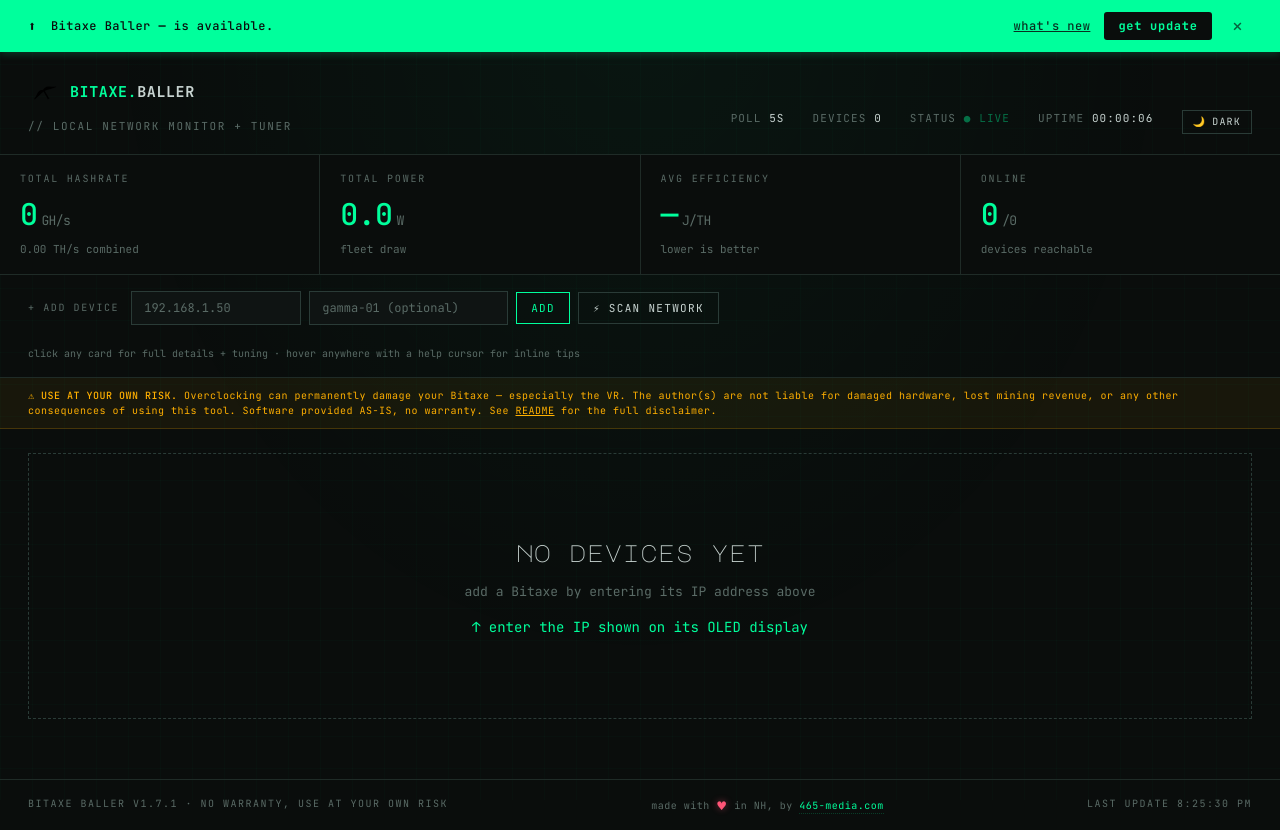
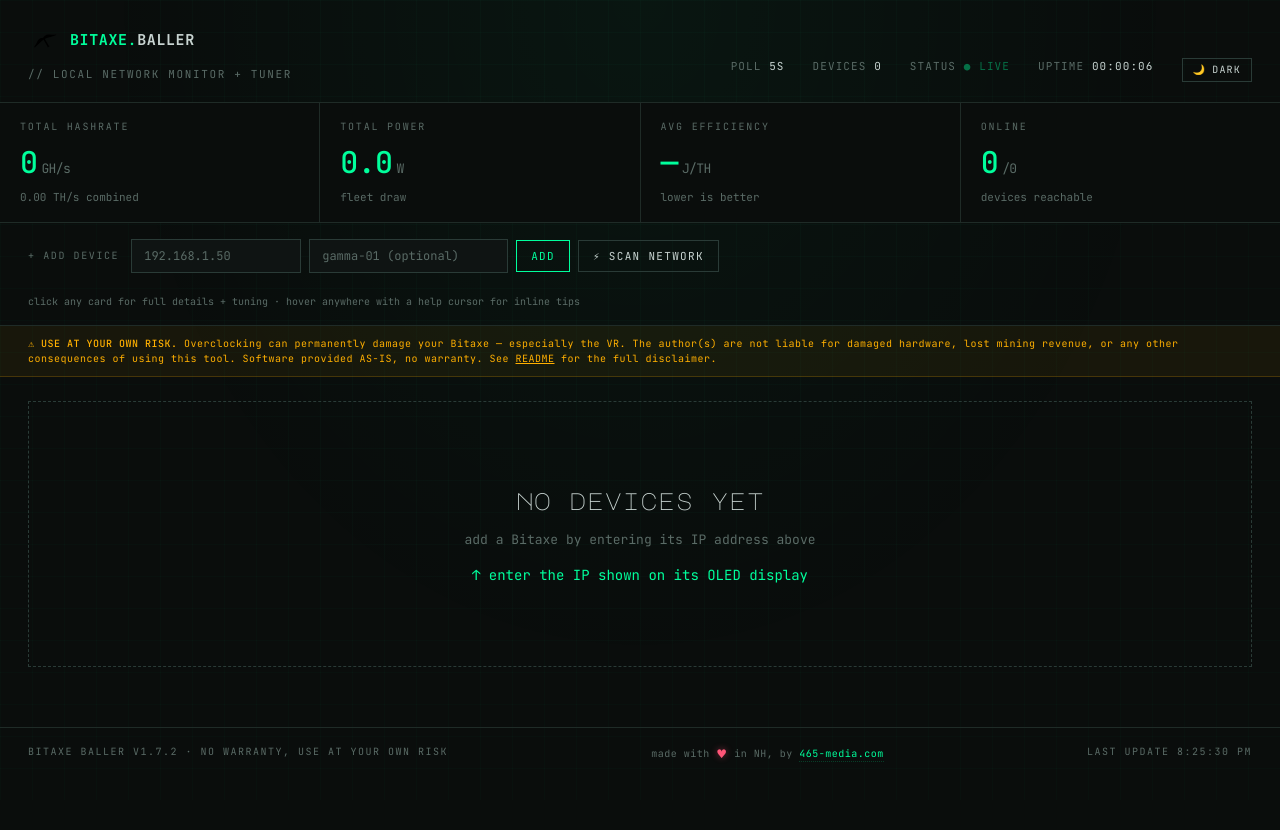
Before and after one commit to bachato/bitaxe-baller, a Flask app: page / in a window 1280 px wide. After the commit the page ends 762 px from the top, so only its background shows below. Run offline with Flask 3, Linux system fonts and the light colour scheme; data that the repository does not hold is empty.

Commit message:
v1.7.2: fix banner showing on all dashboards (CSS bug) + clearer copy
Critical bug in v1.7.0 and v1.7.1: the `.update-banner` CSS rule sets
`display: flex`, which has the same specificity as the user-agent's
`[hidden] { display: none }` and lands later in the cascade — so the
`hidden` attribute on the banner div was silently ignored. The banner
was visible on EVERY page load regardless of whether an update existed.
The em-dash users saw ("Bitaxe Baller — is available") was the literal
unsubstituted version placeholder, since the JS bailed early in the
no-update case before populating it.

Fix: add `.update-banner[hidden] { display: none }` — attribute-qualified
selector outranks the plain class rule, so `hidden` actually hides.

Also tightening the copy from "Bitaxe Baller v1.X.X is available" to
"Bitaxe Baller update available — v1.X.X" so the word "update" is
unmissable. Less ambiguity, less misleading on cold reads.

```diff
--- a/app.py
+++ b/app.py
@@ -25,7 +25,7 @@ from flask import Flask, jsonify, render_template, request
 # Info.plist/EXE version and the dashboard footer template should both
 # match this string. Update bump checklist: APP_VERSION here, the spec's
 # version="..." entries, and the v1.X.Y string in dashboard.html + device.html.
-APP_VERSION = "1.7.1"
+APP_VERSION = "1.7.2"
 
 
 # ----- Resource & data paths -----
--- a/static/style.css
+++ b/static/style.css
@@ -728,6 +728,12 @@
   .disclaimer-bar strong { color: var(--warn); font-weight: 500; }
   .disclaimer-bar a { color: var(--warn); }
 
+  /* Critical: the `.update-banner` rule sets display: flex, which has the same
+     specificity as the user-agent's `[hidden] { display: none }` and lands later
+     in the cascade — so without this attribute-qualified override, `hidden`
+     gets silently ignored and the banner is always visible regardless of state.
+     Bug from v1.7.0 / v1.7.1; fixed in v1.7.2. */
+  .update-banner[hidden] { display: none; }
   .update-banner {
     position: relative; z-index: 3;
     display: flex; align-items: center; gap: 14px;
--- a/templates/dashboard.html
+++ b/templates/dashboard.html
@@ -20,7 +20,7 @@
 
 <div id="update-banner" class="update-banner" hidden>
   <span class="arrow">⬆</span>
-  <span class="msg">Bitaxe Baller <strong class="version">—</strong> is available.</span>
+  <span class="msg">Bitaxe Baller update available — <strong class="version">v…</strong></span>
   <a class="notes-link" target="_blank" rel="noopener" href="#">what's new</a>
   <a class="get-btn" target="_blank" rel="noopener" href="#">get update</a>
   <button class="dismiss" aria-label="Dismiss this update notification">×</button>
@@ -100,7 +100,7 @@
 <main id="devices"></main>
 
 <footer>
-  <div>Bitaxe Baller v1.7.1 · no warranty, use at your own risk</div>
+  <div>Bitaxe Baller v1.7.2 · no warranty, use at your own risk</div>
   <div class="credits">made with <span class="heart">♥</span> in NH, by <a href="https://465-media.com" target="_blank" rel="noopener">465-media.com</a></div>
   <div>last update <span id="last-update">—</span></div>
 </footer>
--- a/templates/device.html
+++ b/templates/device.html
@@ -19,7 +19,7 @@
 
 <div id="update-banner" class="update-banner" hidden>
   <span class="arrow">⬆</span>
-  <span class="msg">Bitaxe Baller <strong class="version">—</strong> is available.</span>
+  <span class="msg">Bitaxe Baller update available — <strong class="version">v…</strong></span>
   <a class="notes-link" target="_blank" rel="noopener" href="#">what's new</a>
   <a class="get-btn" target="_blank" rel="noopener" href="#">get update</a>
   <button class="dismiss" aria-label="Dismiss this update notification">×</button>
@@ -55,7 +55,7 @@
 </main>
 
 <footer>
-  <div>Bitaxe Baller v1.7.1 · no warranty, use at your own risk</div>
+  <div>Bitaxe Baller v1.7.2 · no warranty, use at your own risk</div>
   <div class="credits">made with <span class="heart">♥</span> in NH, by <a href="https://465-media.com" target="_blank" rel="noopener">465-media.com</a></div>
   <div>last update <span id="last-update">—</span></div>
 </footer>
```
Also changed, not shown: 2 other files.
